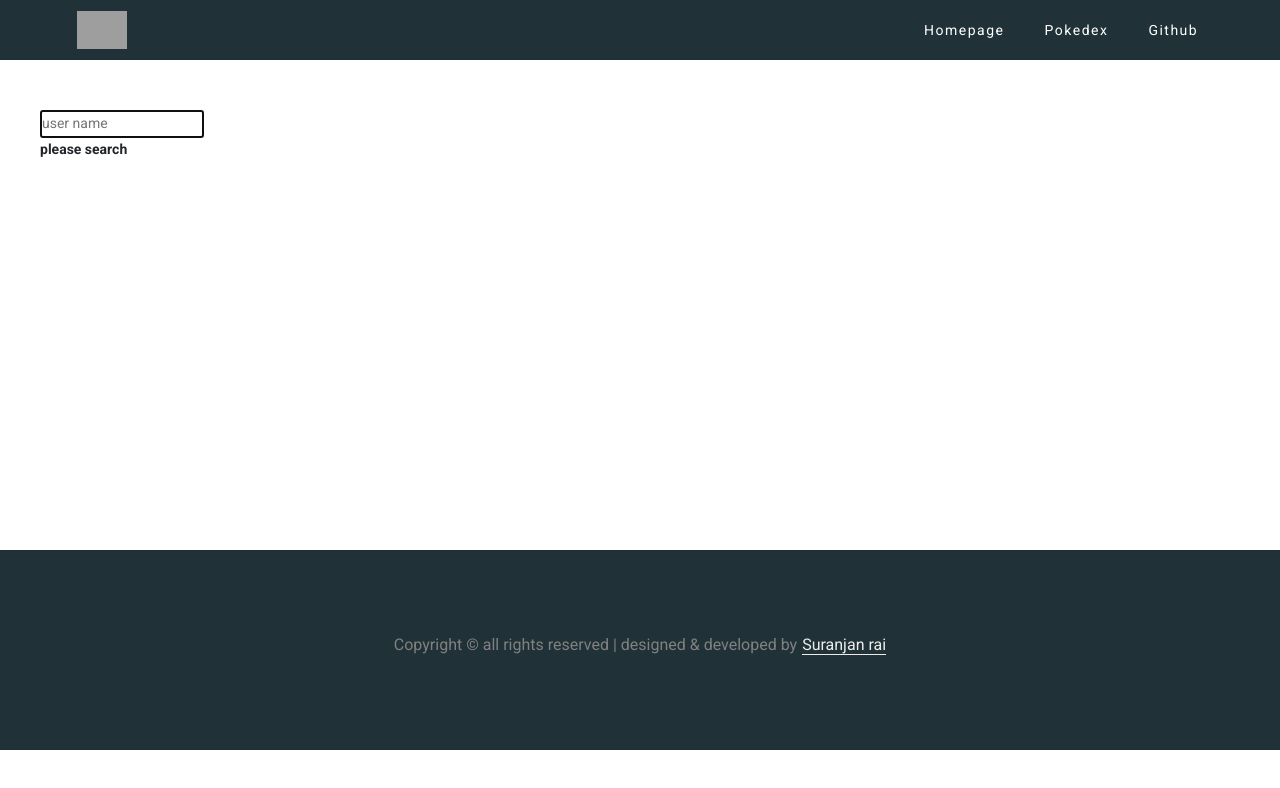
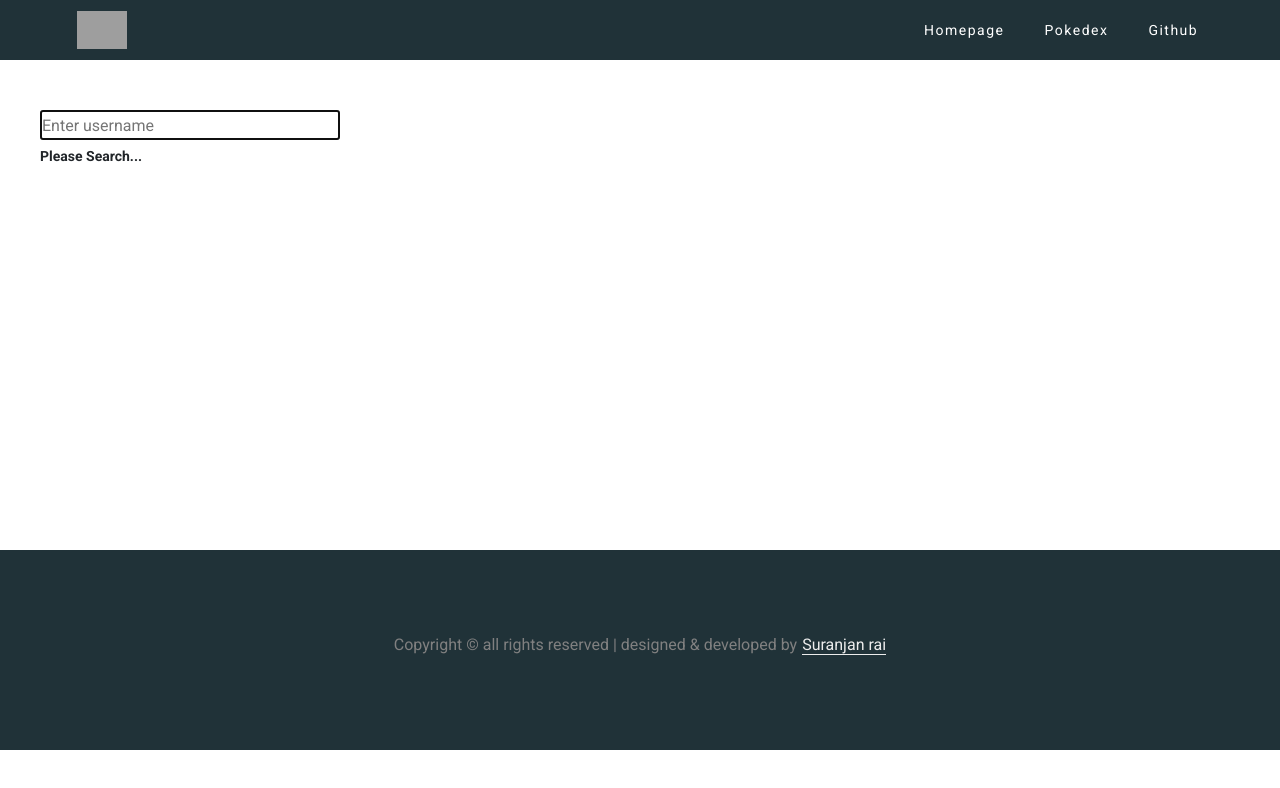
Before and after one commit to Suray54/Practise, a React (Create React App) app: page /git in a window 1280 px wide. Shown: the top 788 px of the page. Built offline with nearby package versions, Linux system fonts and the light colour scheme; grey boxes are pictures that could not be loaded.

Commit message:
github user ui adjustments

```diff
--- a/src/App.js
+++ b/src/App.js
@@ -8,10 +8,10 @@ import "bootstrap/dist/css/bootstrap.min.css";
 
 import ScrollToTop from "./utils/ScrollToTop";
 import Layouts from "./layouts/layout.components";
-import PageNotfound from "./components/common/404/404.components";
 import Pokedex from "./pages/pokedex/pokedex.components";
 import Homepage from "./pages/homepage/homepage.components";
 import GitSearch from "./pages/github/github-search.component";
+import PageNotfound from "./components/common/404/404.components";
 
 function App() {
   return (
@@ -20,6 +20,7 @@ function App() {
         <Layouts>
           <Switch>
             <Route path="/" component={Homepage} exact />
+
             <Route path="/git" component={GitSearch} />
             <Route path="/pokedex" component={Pokedex} exact />
 
--- a/src/pages/github/git.styles.scss
+++ b/src/pages/github/git.styles.scss
@@ -1,3 +1,17 @@
 .github {
   padding: 40px;
+  input {
+    font-size: 16px;
+    width: 300px;
+    height: 30px;
+  }
 }
+
+.user-detail {
+  img {
+    max-width: 200px;
+  }
+  p {
+    font-size: 16px;
+  }
+}
--- a/src/pages/github/github-list.component.jsx
+++ b/src/pages/github/github-list.component.jsx
@@ -2,19 +2,20 @@ import React from "react";
 import { connect } from "react-redux";
 import { createStructuredSelector } from "reselect";
 
+import "./git.styles.scss";
 import { getUserDetail, getUserFailure } from "../../redux/github/git.selector";
 
 const GitList = (props) => {
   const { userDetail, error } = props;
 
   return userDetail.login ? (
-    <div>
+    <div className="user-detail">
       <img src={userDetail.avatar_url} alt="" />
       <p>{userDetail.login} </p>
     </div>
   ) : (
     <p>
-      <b>{error.message ? error.message : "please search"}</b>
+      <b>{error.message ? error.message : "Please Search..."}</b>
     </p>
   );
 };
--- a/src/pages/github/github-search.component.jsx
+++ b/src/pages/github/github-search.component.jsx
@@ -49,11 +49,11 @@ export class GitSearch extends Component {
     return (
       <div className="github">
         <form onSubmit={this.handleSubmit}>
-          <div className="input-container">
+          <div className="mb-2">
             <input
               name="user"
               type="text"
-              placeholder="user name"
+              placeholder="Enter username"
               onChange={this.handleChange}
               value={this.state.user}
               autoComplete="off"
--- a/src/redux/github/git.actions.js
+++ b/src/redux/github/git.actions.js
@@ -30,7 +30,7 @@ export const fetchUser = (user) => async (dispatch) => {
       if (response.status >= 200 && response.status <= 299) {
         return response.json();
       } else {
-        throw Error("could not find the user");
+        throw Error("Could not find the user...");
       }
     })
     .then((user) => {
```
